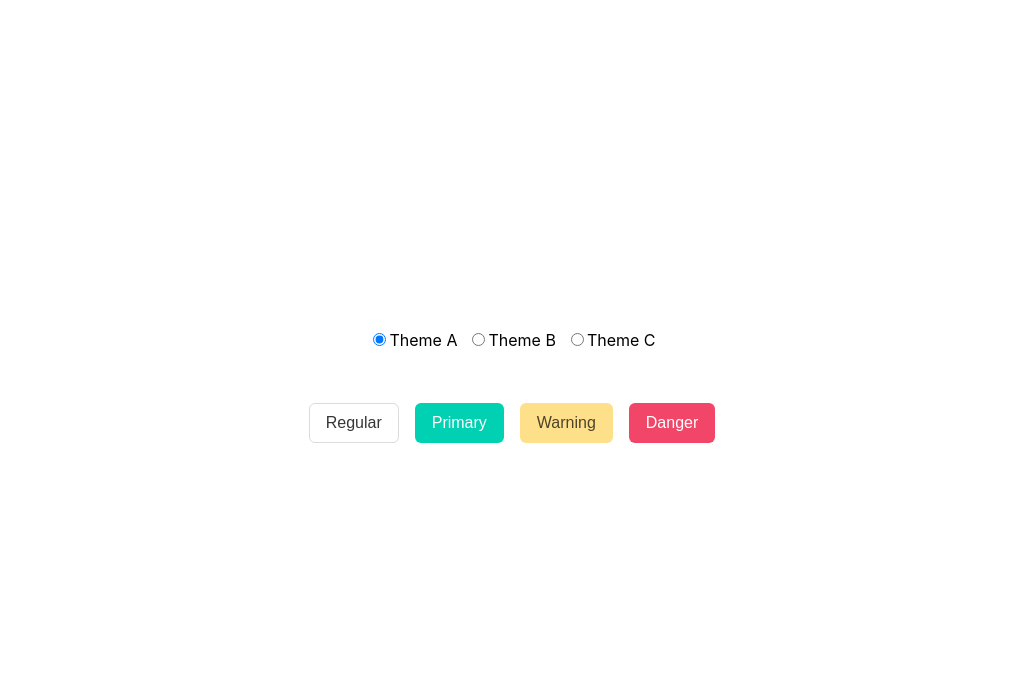
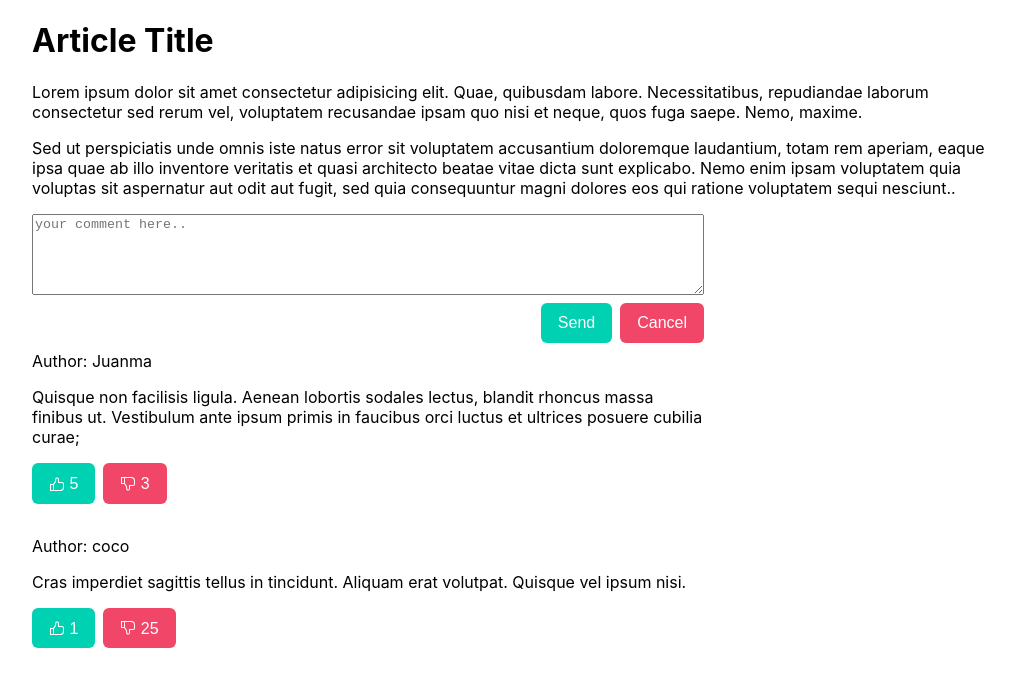
Before and after one commit to Patagonian-IUPA/cra-vscode-template, a React (Create React App) app: page / in a window 1280 px wide. Shown: the top 686 px of the page, without its empty margins (128-1143 px from the left). Built offline with nearby package versions, Linux system fonts and the light colour scheme.

Commit message:
rename some components

```diff
--- a/src/article/App.jsx
+++ b/src/article/App.jsx
@@ -5,7 +5,7 @@ import ThumbsDown from './ThumbsDown';
 import style from './App.module.css';
 import classNames from 'classnames';
 
-const PostContent = () => {
+const ArticleBody = () => {
   return (
     <>
       <h1>Article Title</h1>
@@ -50,7 +50,7 @@ export const ButtonVoteDown = ({ votes }) => {
   );
 };
 
-export const VoteButtons = ({ votesUp, votesDown }) => {
+export const UserCommentActions = ({ votesUp, votesDown }) => {
   return (
     <div>
       <ButtonVoteUp votes={votesUp} />
@@ -59,19 +59,19 @@ export const VoteButtons = ({ votesUp, votesDown }) => {
   );
 };
 
-export const SingleComment = ({ comment }) => {
+export const UserComment = ({ comment }) => {
   return (
-    <div className={style.SingleComment}>
+    <div className={style.UserComment}>
       <div>Author: {comment.author}</div>
       <div>
         <p>{comment.content}</p>
       </div>
-      <VoteButtons votesUp={comment.votesUp} votesDown={comment.votesDown} />
+      <UserCommentActions votesUp={comment.votesUp} votesDown={comment.votesDown} />
     </div>
   );
 };
 
-export const PostComments = () => {
+export const UserComments = () => {
   const comments = [
     {
       author: 'Juanma',
@@ -93,7 +93,7 @@ export const PostComments = () => {
     <div>
       {comments.map((comment, idx) => {
         return (
-          <SingleComment key={`${comment.author}-${idx}`} comment={comment} />
+          <UserComment key={`${comment.author}-${idx}`} comment={comment} />
         );
       })}
     </div>
@@ -125,12 +125,12 @@ const CreateCommentActions = () => {
   );
 };
 
-const CreateCommentForm = () => {
+const CreateComment = () => {
   return (
     <form
       action="/create-comment"
       method="POST"
-      className={style.CreateCommentForm}
+      className={style.CreateComment}
       onSubmit={(e) => e.preventDefault()}
     >
       <CreateCommentTextArea />
@@ -139,34 +139,34 @@ const CreateCommentForm = () => {
   );
 };
 
-const CommentsSection = () => {
+const Comments = () => {
   return (
-    <div className={style.CommentsSection}>
-      <CreateCommentForm />
-      <PostComments />
+    <div className={style.Comments}>
+      <CreateComment />
+      <UserComments />
     </div>
   );
 };
 
-const UserPost = () => {
+const Article = () => {
   return (
-    <div className={style.UserPost}>
-      <PostContent />
-      <CommentsSection />
+    <div className={style.Article}>
+      <ArticleBody />
+      <Comments />
     </div>
   );
 };
 
-const UserPostScreen = () => {
+const ArticleScreen = () => {
   return (
-    <div className={classNames(style.UserPostScreen)}>
-      <UserPost />
+    <div className={classNames(style.ArticleScreen)}>
+      <Article />
     </div>
   );
 };
 
 const App = () => {
-  return <UserPostScreen />;
+  return <ArticleScreen />;
 };
 
 export default App;
--- a/src/article/App.module.css
+++ b/src/article/App.module.css
@@ -1,18 +1,18 @@
-.UserPostScreen {
+.ArticleScreen {
   --row-width: 75%;
   display: flex;
   justify-content: center;
 }
 
-.UserPost {
+.Article {
   width: var(--row-width);
 }
 
-.CommentsSection {
+.Comments {
   width: calc(var(--row-width) - 5%);
 }
 
-.CreateCommentForm {
+.CreateComment {
   display: flex;
   flex-direction: column;
   width: 100%;
@@ -32,7 +32,7 @@
   margin: 0.5em 0 0.5em 0.5em;
 }
 
-.SingleComment {
+.UserComment {
   margin-bottom: 2em;
 }
 
--- a/src/index.js
+++ b/src/index.js
@@ -1,8 +1,8 @@
 import React from 'react';
 import ReactDOM from 'react-dom';
 import './index.css';
-import App from './App';
-
+// import App from './App';
+import App from './article/App';
 ReactDOM.render(
   <React.StrictMode>
     <App />
```
